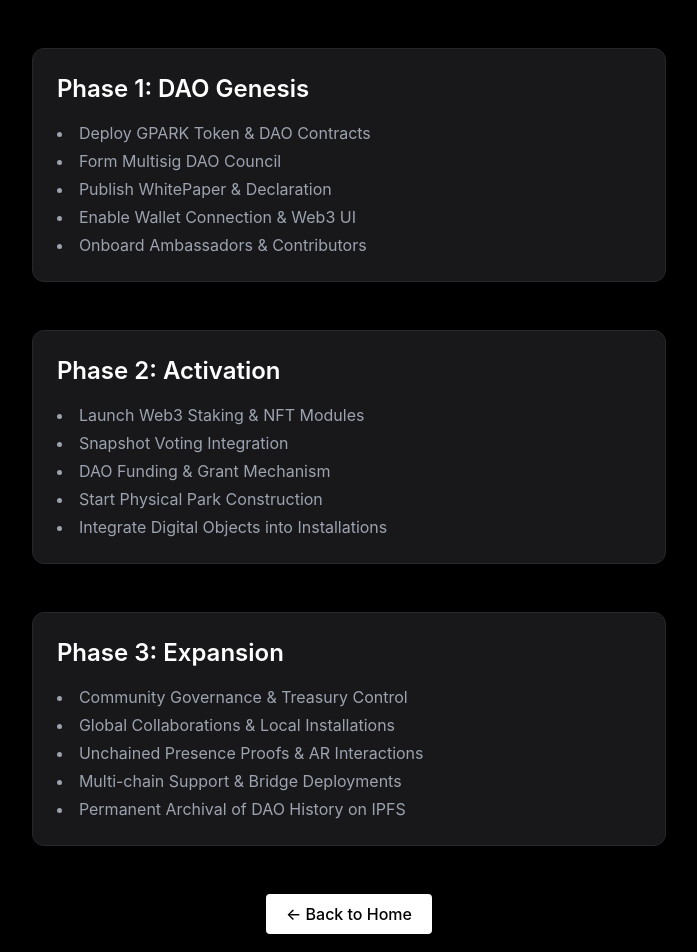
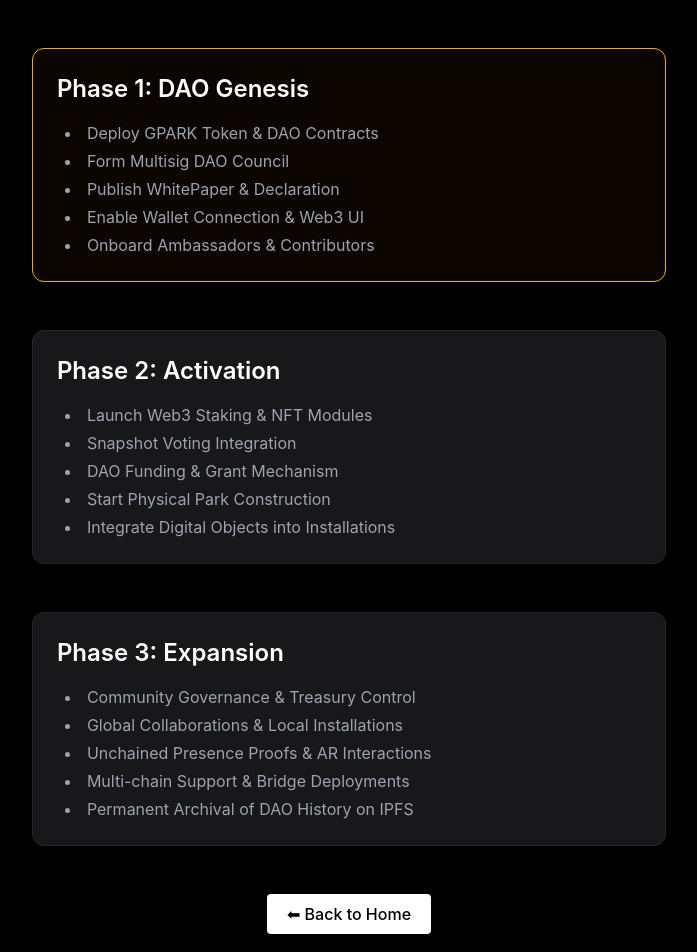
Before and after one commit to GPARKPRO/globalpark-site, a Next.js app: page /roadmap in a window 1280 px wide. Shown: the part 260-1212 px from the top of the page, without its empty margins (291-988 px from the left). Built offline with nearby package versions, Linux system fonts and the light colour scheme.

Commit message:
Update page.tsx

```diff
--- a/app/roadmap/page.tsx
+++ b/app/roadmap/page.tsx
@@ -5,6 +5,7 @@ import Link from 'next/link'
 const roadmap = [
   {
     phase: 'Phase 1: DAO Genesis',
+    current: true,
     items: [
       'Deploy GPARK Token & DAO Contracts',
       'Form Multisig DAO Council',
@@ -47,12 +48,16 @@ export default function RoadMapPage() {
         {roadmap.map((section, idx) => (
           <div
             key={idx}
-            className="bg-zinc-900 border border-zinc-800 rounded-xl p-6 hover:border-white transition group"
+            className={`rounded-xl p-6 group transition border ${
+              section.current
+                ? 'border-yellow-500 bg-yellow-900/10'
+                : 'border-zinc-800 bg-zinc-900'
+            }`}
           >
             <h2 className="text-2xl font-semibold mb-4 group-hover:text-white">
               {section.phase}
             </h2>
-            <ul className="list-disc list-inside text-gray-400 group-hover:text-gray-200 space-y-1">
+            <ul className="list-disc list-inside text-gray-400 group-hover:text-gray-200 space-y-1 pl-2">
               {section.items.map((item, i) => (
                 <li key={i}>{item}</li>
               ))}
@@ -66,7 +71,7 @@ export default function RoadMapPage() {
           href="/"
           className="inline-block bg-white text-black px-5 py-2 rounded font-medium hover:bg-gray-200 transition"
         >
-          ← Back to Home
+          ⬅ Back to Home
         </Link>
       </div>
     </div>
```
